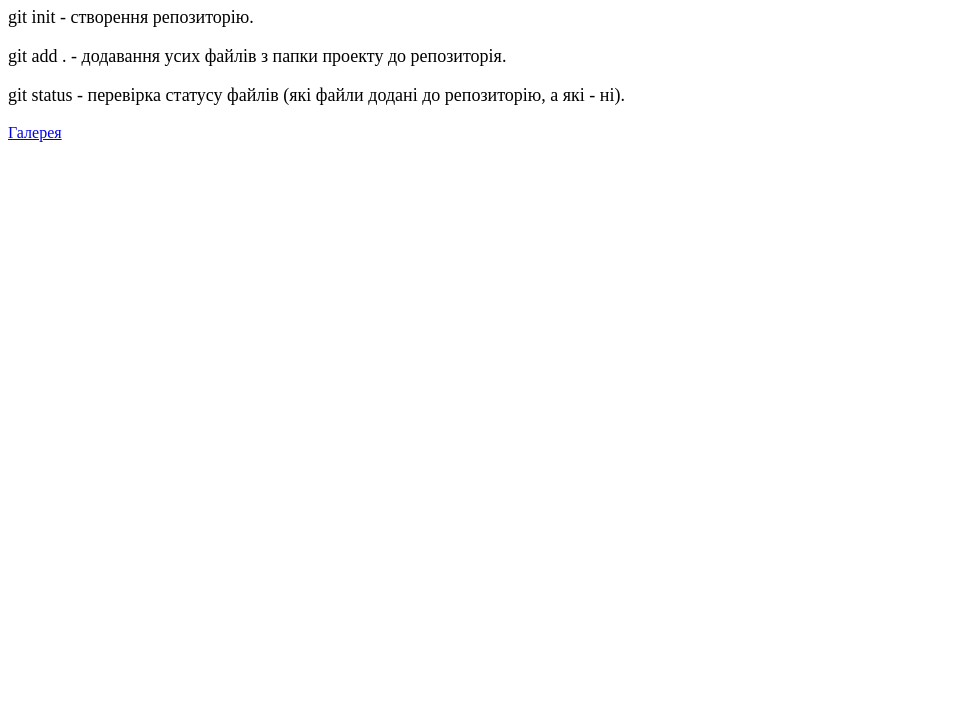
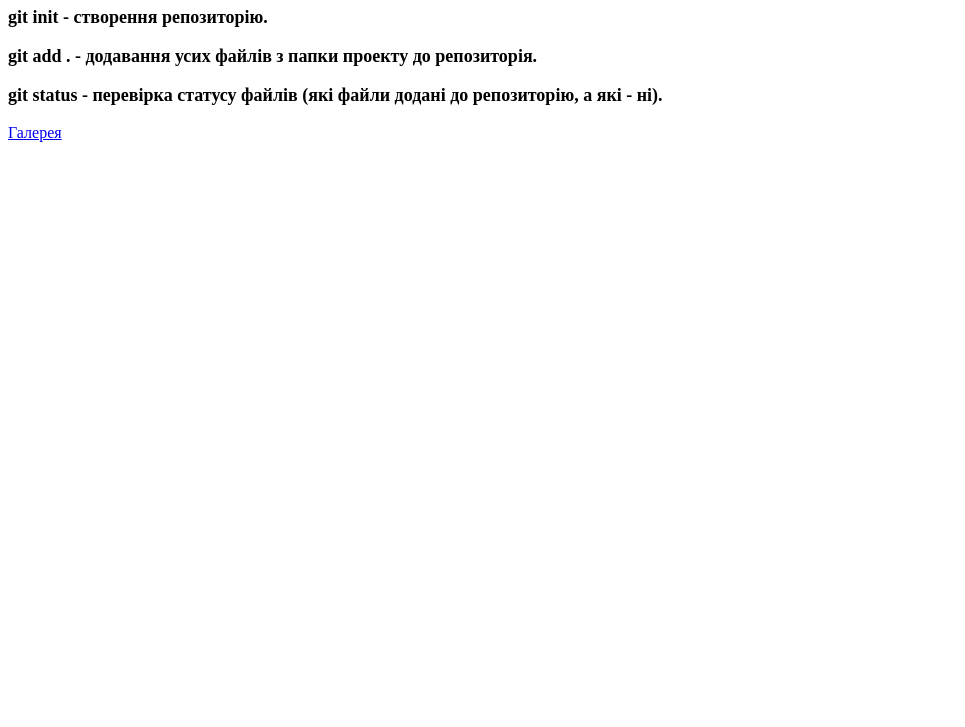
Before and after one commit to hllxing/dz4, a plain HTML site: page index.html in a window 1280 px wide. Shown: the part 73-800 px from the top of the page, without its empty margins (0-965 px from the left). Drawn offline with Linux system fonts and the light colour scheme.

Commit message:
sixth commit

```diff
--- a/index.html
+++ b/index.html
@@ -11,15 +11,15 @@
 <h1 style="text-align: center"> Команди Гіт, вивчені протягом уроку </h1>
 
 <p style="font-size: large">
-    git init - створення репозиторію.
+    <b> git init - створення репозиторію. </b>
 </p>
 
 <p style="font-size: large">
-    git add . - додавання усих файлів з папки проекту до репозиторія.
+    <b> git add . - додавання усих файлів з папки проекту до репозиторія. </b>
 </p>
 
 <p style="font-size: large">
-    git status - перевірка статусу файлів (які файли додані до репозиторію, а які - ні).
+    <b> git status - перевірка статусу файлів (які файли додані до репозиторію, а які - ні). </b>
 </p>
 
 <a href="gallery.html"> Галерея </a>
```
